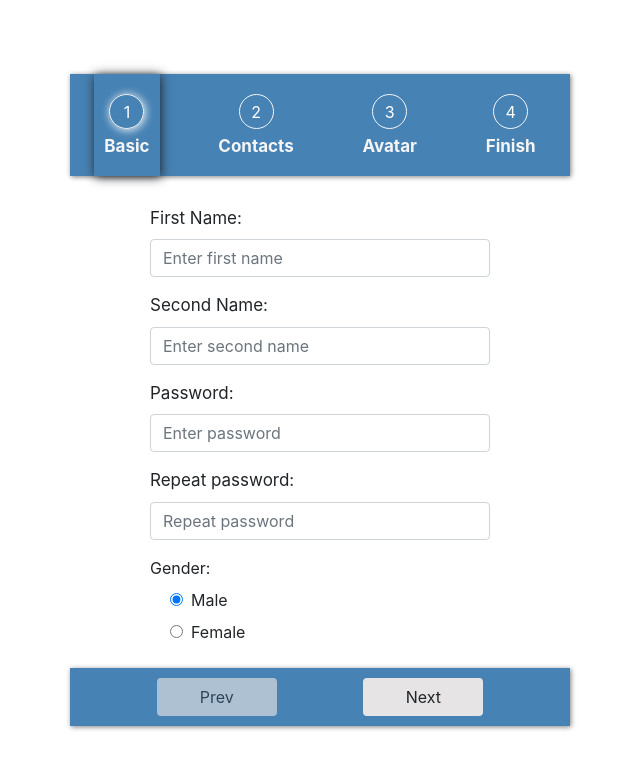
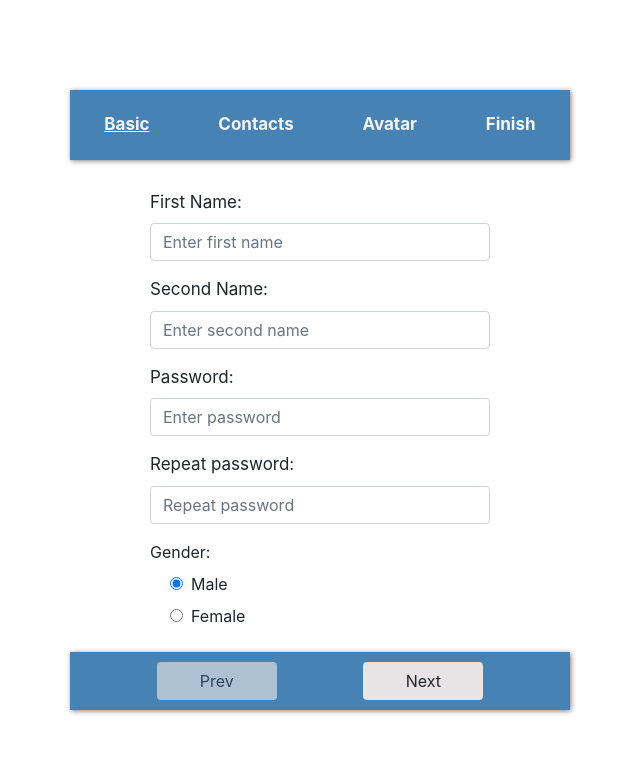
Before and after one commit to vadim-ivanyuk/smart-form, a React (Create React App) app: page / in a window 1280 px wide. Shown: the top 768 px of the page, without its empty margins (320-960 px from the left). Built offline with nearby package versions, Linux system fonts and the light colour scheme; what react-animations would draw is missing.

Commit message:
'commit'

```diff
--- a/src/App.css
+++ b/src/App.css
@@ -39,15 +39,12 @@ html {
   display: flex;
   flex-direction: column;
   align-items: center;
-  padding: 0px 10px;
+  padding: 10px 10px;
+  margin: 12px 0px;
 }
 
-.step {
-  box-shadow: 1px 1px 10px;
-}
-
-.step>div {
-  box-shadow: 1px 1px 10px;
+.step > p {
+  text-decoration: underline;
 }
 
 .steps-block-item>div {
@@ -68,6 +65,7 @@ html {
   color: whitesmoke;
   font-weight: bold;
   font-size: 17px;
+  margin-bottom: 0px;
 }
 
 .form-label-title {
--- a/src/components/MainForm.js
+++ b/src/components/MainForm.js
@@ -1,5 +1,5 @@
 import React from 'react'
-import StepsBlock from './StepsHeader/StepsHeader'
+import StepsBlock from './StatusBlock/StatusBlock'
 import Basic from './Steps/Basic'
 import Contacts from './Steps/Contacts'
 import Avatar from './Steps/Avatar'
@@ -28,7 +28,7 @@ class MainForm extends React.Component {
   constructor() {
     super()
 
-    this.state = {
+    this.initialState = {
       values: {
         firstName: '',
         secondName: '',
@@ -39,11 +39,13 @@ class MainForm extends React.Component {
         mobile: '',
         country: '1',
         city: '',
-        avatar: 'avatar.png',
+        avatar: null,
       },
       errors: {},
       step: 1,
     }
+
+    this.state = this.initialState
   }
 
   onChange = (e) => {
@@ -56,86 +58,50 @@ class MainForm extends React.Component {
   }
 
   resetForm = (e) => {
-    this.setState({
-      values: {
-        firstName: '',
-        secondName: '',
-        password: '',
-        repeatPassword: '',
-        gender: 'male',
-        email: '',
-        mobile: '',
-        country: '1',
-        city: '',
-        avatar: 'avatar.png',
-      },
-      step: 1,
-      errors: {
-        firstName: '',
-        secondName: '',
-        password: '',
-        repeatPassword: '',
-        age: '',
-        email: '',
-        mobile: '',
-        location: '',
-      },
-    })
+    this.setState(this.initialState)
   }
 
   checkErrors = (e) => {
-    const {
-      firstName,
-      secondName,
-      password,
-      repeatPassword,
-      email,
-      mobile,
-      country,
-      avatar,
-      city,
-    } = this.state.values
-
-    const { step } = this.state
+    const { step, values } = this.state
 
     const errors = {}
 
     switch (step) {
       case 1:
-        if (firstName.length < 5) {
+        if (values.firstName.length < 5) {
           errors.firstName = 'Must be 5 characters or more'
         }
-        if (secondName.length < 5) {
+        if (values.secondName.length < 5) {
           errors.secondName = 'Must be 5 characters or more'
         }
-        if (password.length < 8) {
+        if (values.password.length < 8) {
           errors.password = 'Must be 8 characters or more'
         }
-        if (repeatPassword !== password) {
+        if (values.repeatPassword !== values.password) {
           errors.repeatPassword = 'Must be equal passwords'
         }
         break
 
       case 2:
-        if (!emailRegex.test(email)) {
+        if (!emailRegex.test(values.email)) {
           errors.email = 'Invalid email address'
         }
 
-        if (!mobileRegex.test(mobile)) {
+        if (!mobileRegex.test(values.mobile)) {
           errors.mobile = 'Invalid mobile number'
         }
 
-        if (!country || country === 0) {
+        if (!values.country || values.country === 0) {
           errors.country = 'Required'
         }
 
-        if (!city || city === 0) {
+        if (!values.city || values.city === 0) {
           errors.city = 'Required'
         }
         break
 
       case 3:
-        if (avatar === 'avatar.png') {
+        if (values.avatar === 'avatar.png') {
           errors.avatar = 'Required'
         }
         break
@@ -194,10 +160,7 @@ class MainForm extends React.Component {
           {step === 3 && (
             <ZoomIn>
               <Avatar
-                title="Avatar: "
-                id="avatar"
-                value={this.state.values.avatar}
-                name="avatar"
+                values={this.state.values}
                 onChange={this.onChange}
                 errors={errors}
               />
--- a/src/components/StepsHeader/StepsHeader.js
+++ b/src/components/StatusBlock/StatusBlock.js
@@ -15,19 +15,15 @@ class StepsBlock extends React.Component {
     return (
       <div className="steps-block">
         <div className={this.step(1)}>
-          <div>1</div>
           <p>Basic</p>
         </div>
         <div className={this.step(2)}>
-          <div>2</div>
           <p>Contacts</p>
         </div>
         <div className={this.step(3)}>
-          <div>3</div>
           <p>Avatar</p>
         </div>
         <div className={this.step(4)}>
-          <div>4</div>
           <p>Finish</p>
         </div>
       </div>
--- a/src/components/Steps/Avatar.js
+++ b/src/components/Steps/Avatar.js
@@ -1,8 +1,9 @@
 import React from 'react'
 import Field from '../Fields/Field'
+import defaultAvatar from '../../images/avatar.png'
 
 const Avatar = (props) => {
-  const { title, id, name, onChange, value, errors } = props
+  const { onChange, values, errors } = props
 
   const onChangeAvatar = (e) => {
     const reader = new FileReader()
@@ -19,17 +20,17 @@ const Avatar = (props) => {
   }
 
   return (
-    <React.StrictMode>
-      <img className="avatar-img" src={value} alt={name} />
+    <>
+      <img className="avatar-img" src={values.avatar || defaultAvatar} alt="" />
       <Field
-        id={id}
-        title={title}
+        id="avatar"
+        title="Avatar: "
         type="file"
         onChange={onChangeAvatar}
-        name={name}
+        name="avatar"
         error={errors.avatar}
       />
-    </React.StrictMode>
+    </>
   )
 }
 
--- a/src/components/Steps/Basic.js
+++ b/src/components/Steps/Basic.js
@@ -17,7 +17,7 @@ class Basic extends React.Component {
     } = this.props.values
     const { onChange, errors } = this.props
     return (
-      <React.StrictMode>
+      <>
         <Field
           id="firstName"
           title="First Name: "
@@ -85,7 +85,7 @@ class Basic extends React.Component {
             <label htmlFor="female">Female</label>
           </div>
         </div>
-      </React.StrictMode>
+      </>
     )
   }
 }
--- a/src/components/Steps/Contacts.js
+++ b/src/components/Steps/Contacts.js
@@ -35,7 +35,7 @@ export default class Contacts extends React.Component {
     const { onChange, errors } = this.props
 
     return (
-      <React.StrictMode>
+      <>
         <Field
           id="email"
           title="Email: "
@@ -75,7 +75,7 @@ export default class Contacts extends React.Component {
           error={errors.city}
         />
         <div className="void-block"></div>
-      </React.StrictMode>
+      </>
     )
   }
 }
--- a/src/components/Steps/Finish.js
+++ b/src/components/Steps/Finish.js
@@ -17,16 +17,12 @@ const Finish = (props) => {
     email,
     city,
   } = props.values
-  const resultCountry = countries.find((item) => item.id === +country) || {}
+  const currentCountry = countries.find((c) => c.id === Number(country))
 
   return (
     <div className="main-finish-block">
       <div>
-        <img
-          className="main-finish-block--img"
-          src={avatar}
-          alt={firstName + ' ' + secondName}
-        />
+        <img className="main-finish-block--img" src={avatar} alt="" />
       </div>
       <div>
         <p className="main-finish-block--titleP">
@@ -42,7 +38,7 @@ const Finish = (props) => {
         </p>
         <p>
           <FontAwesomeIcon icon={faMapMarkerAlt} className="icon" /> -{' '}
-          {resultCountry.name}, {city}{' '}
+          {currentCountry?.name}, {city}{' '}
         </p>
       </div>
     </div>
```
Also changed, not shown: src/components/StepsButton/StepsButton.js (+4 -4 lines), src/images/avatar.png (renamed from public/avatar.png).
